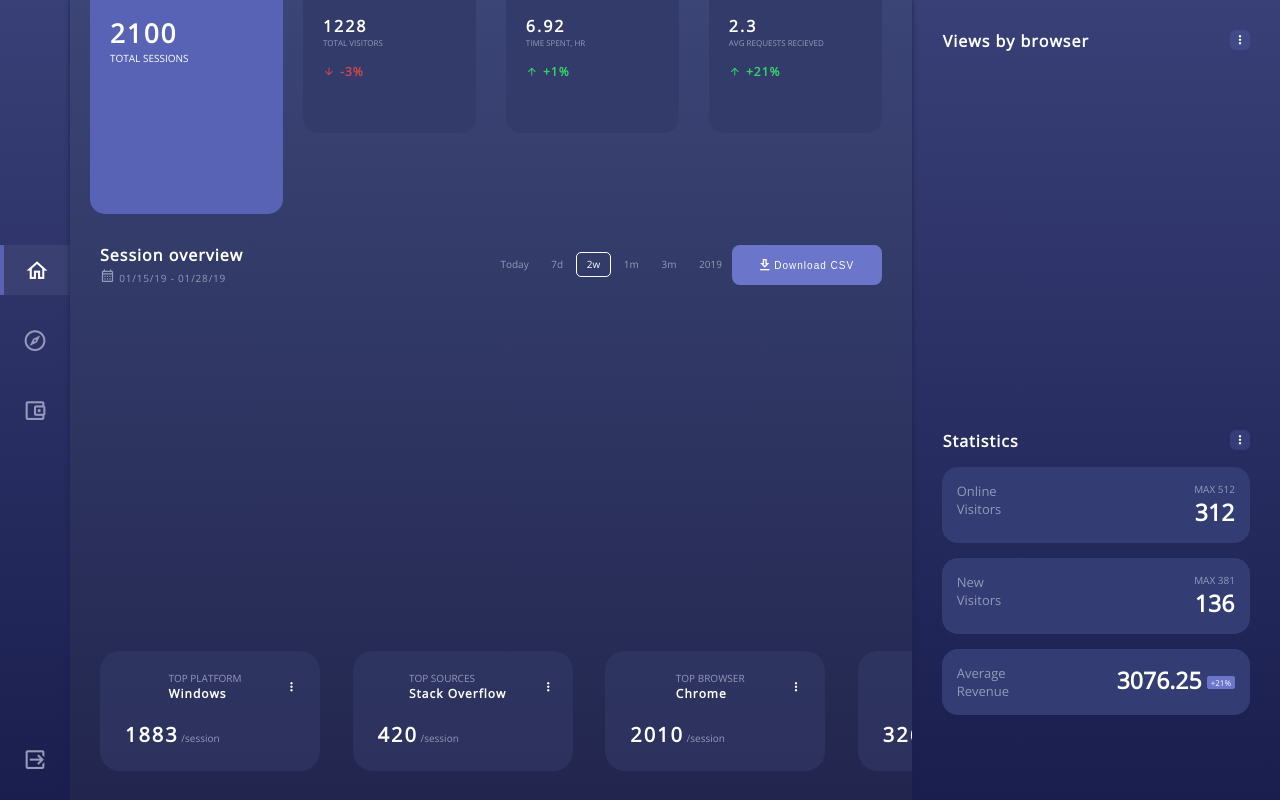
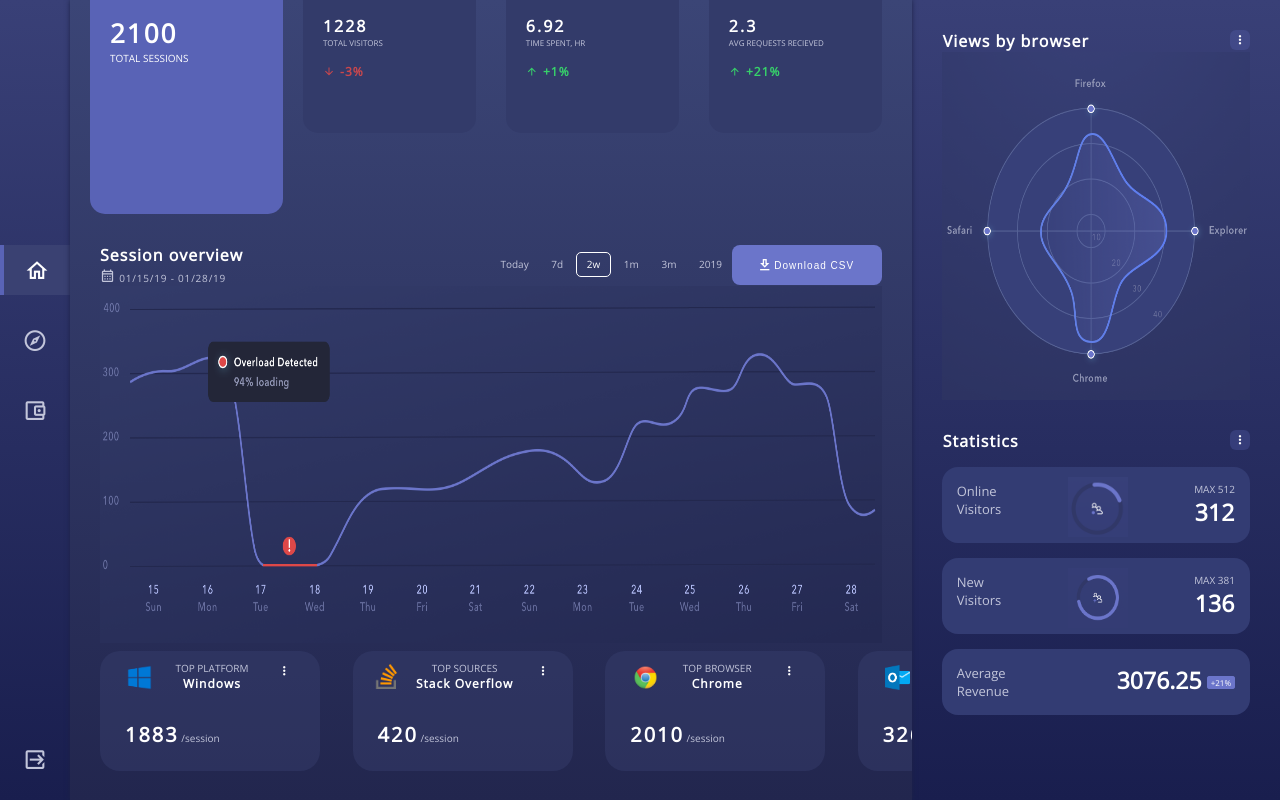
Before and after one commit to VektorTech/product-design-dashboard, a website built with webpack: page index.html in a window 1280 px wide. Built offline with nearby package versions, Linux system fonts and the light colour scheme; some icons are missing.

Commit message:
added images and improved ui layout

```diff
--- a/index.html
+++ b/index.html
@@ -105,6 +105,7 @@
                     </div>
                 </div>
                 <div class="preview-stats__graph-wrapper">
+                    <img class="preview-stats__graph" src="assets/graph1.png" alt="sessions">
                 </div>
             </div>
 
@@ -112,7 +113,9 @@
                 <ul class="card-results__scroller">
                     <div class="card-results__card">
                         <div class="card-results__top">
-                            <div class="card-results__top-section"></div>
+                            <div class="card-results__top-section">
+                                <img src="assets/ico-windows.png" alt="">
+                            </div>
                             <div class="card-results__top-section">
                                 <span class="dim caps">top platform</span><br>
                                 <h2 class="title">Windows</h2>
@@ -130,7 +133,9 @@
                     </div>
                     <div class="card-results__card">
                         <div class="card-results__top">
-                            <div class="card-results__top-section"></div>
+                            <div class="card-results__top-section">
+                                <img src="assets/ico-stackoverflow.png" alt="">
+                            </div>
                             <div class="card-results__top-section">
                                 <span class="dim caps">top sources</span><br>
                                 <h2 class="title">Stack Overflow</h2>
@@ -148,7 +153,9 @@
                     </div>
                     <div class="card-results__card">
                         <div class="card-results__top">
-                            <div class="card-results__top-section"></div>
+                            <div class="card-results__top-section">
+                                <img src="assets/ico-chrome.png" alt="">
+                            </div>
                             <div class="card-results__top-section">
                                 <span class="dim caps">top browser</span><br>
                                 <h2 class="title">Chrome</h2>
@@ -166,7 +173,9 @@
                     </div>
                     <div class="card-results__card">
                         <div class="card-results__top">
-                            <div class="card-results__top-section"></div>
+                            <div class="card-results__top-section">
+                                <img src="assets/ico-outlook.png" alt="">
+                            </div>
                             <div class="card-results__top-section">
                                 <span class="dim caps">top mailbox</span><br>
                                 <h2 class="title">Outlook</h2>
@@ -193,7 +202,9 @@
                     <h2 class="title">Views by browser</h2>
                     <i class="mdi mdi-dots-vertical"></i>
                 </div>
-                <div class="side-panel__chart"></div>
+                <div class="side-panel__chart">
+                    <img class="side-panel__chart-img" src="assets/graph2.png" alt="views">
+                </div>
             </div>
             <div class="side-panel__bottom">
                 <div class="side-panel__head">
@@ -204,14 +215,14 @@
                     <div class="side-panel__results">
                         <ul class="side-panel__list">
                             <li class="side-panel__item"><p class="dim">Online<br>Visitors</p></li>
-                            <li class="side-panel__item"> <div class="img"></div> </li>
+                            <li class="side-panel__item img"> <img src="assets/chart1.png" alt="chart"> </li>
                             <li class="side-panel__item"><p class="dim caps">max 512</p><h1>312</h1></li>
                         </ul>
                     </div>
                     <div class="side-panel__results">
                         <ul class="side-panel__list">
                             <li class="side-panel__item"><p class="dim">New<br>Visitors</p></li>
-                            <li class="side-panel__item"> <div class="img"></div> </li>
+                            <li class="side-panel__item img"> <img src="assets/chart2.png" alt="chart"> </li>
                             <li class="side-panel__item"><p class="dim caps">max 381</p><h1>136</h1></li>
                         </ul>
                     </div>
--- a/main.scss
+++ b/main.scss
@@ -90,7 +90,7 @@ ul {
 
 @include mobile{
     html, body {
-        background: -webkit-linear-gradient(bottom, $gradient-dark, $gradient-light);
+        background: -webkit-linear-gradient(bottom, $gradient-darker, $gradient-mid);
         height: auto;
     }
 
--- a/styles/_globals.scss
+++ b/styles/_globals.scss
@@ -1,4 +1,6 @@
 $gradient-dark: #191E4E;
+$gradient-darker: rgb(16, 19, 51);
+$gradient-mid: #262d5f;
 $gradient-light: #394077;
 $standard-col: #22264e;
 $standard-col2: #333b6a;
@@ -7,7 +9,7 @@ $highlight: #3a4172;
 $active: #5963b6;
 $font-col-light: #fff;
 $font-col: #fbfbfc;
-$font-col-dim: #959ab9;
+$font-col-dim: #c2c5da;
 $button-color: #6b75ca;
 
 $gap-size: 3rem;
--- a/styles/components/card-btn.scss
+++ b/styles/components/card-btn.scss
@@ -26,6 +26,18 @@
 
         & h2 {
             font-size: 1.2rem;
+        }
+    }
+
+    &__top-section {
+        width: 100%;
+        height: 100%;
+        text-align: center;
+
+        & > img {
+            width: 2.5rem;
+            height: 2.5rem;
+            margin-top: 5%;
         }
     }
 
--- a/styles/components/card.scss
+++ b/styles/components/card.scss
@@ -56,8 +56,10 @@
     }
 
     @include mobile{
+        margin-bottom: 2rem;
+
         #{$selector}__btn-cards {
-            height: 15vh;
+            height: 10rem;
             width: 35vw;
             display: inline-block;
             font-size: .8rem;
--- a/styles/layout/header.scss
+++ b/styles/layout/header.scss
@@ -36,20 +36,44 @@
     @include mobile{
         background: $standard-col;
         z-index: 1000;
-        display: inline;
+        flex-direction: row;
+        justify-content: space-evenly;
         position: fixed;
         width: 100%;
         padding: 0;
-        height: 8vh;
+        height: 5rem;
         box-shadow: 0 .05rem .5rem .02rem #111;
 
+        &__items {
+            width: 100%;
+            line-height: 5rem;
+        }
+
+        &__items:nth-child(2n-1) {
+            display: none;
+        }
+
         &__items, &__nav-items {
-            margin: 0;
+            background: none;
             display: inline;
         }
 
         &__nav {
             height: 0;
         }
+
+        &__nav-items {
+            padding: 0 5%;
+
+            &:hover {
+                background-color: transparent;
+            }
+        }
+
+        &__nav-items--active, &__nav-items:hover {
+            border-left: none;
+            background-color: none;
+            // color: $font-col-light;
+        }
     };
 }
--- a/styles/layout/section-main.scss
+++ b/styles/layout/section-main.scss
@@ -36,7 +36,7 @@
     @include mobile{
         background: none;
         box-shadow: none;
-        padding-top: 10vh;
+        padding-top: 6rem;
 
         .select-stats__area {
             height: 16vh;
--- a/styles/layout/section-mid-header.scss
+++ b/styles/layout/section-mid-header.scss
@@ -61,6 +61,16 @@
         @include button;
     }
 
+    #{$selector}__graph-wrapper {
+        height: calc(100% - 8rem);
+    }
+
+    #{$selector}__graph {
+        width: 100%;
+        height: 100%;
+        align-self: center;
+    }
+
     @include tablet {
         #{$selector}__title  {
             h2 {
@@ -75,6 +85,7 @@
     @include mobile {
         #{$selector}__header {
             padding-top: 0;
+            margin-bottom: 1rem;
         }
 
         #{$selector}__controls {
--- a/styles/layout/side-panel-bottom.scss
+++ b/styles/layout/side-panel-bottom.scss
@@ -26,8 +26,10 @@
     #{$selector}__item {
         padding: 1.5rem;
 
-        & > .img {
-        //    width: 6rem;
+        & > img {
+            margin-top: 1rem;
+            width: 6rem;
+            height: 6rem;
         }
 
         & h1 {
@@ -51,4 +53,8 @@
             margin-left: -2.5rem;
         }
     }
+
+    .img {
+        padding: 0;
+    }
 }
--- a/styles/layout/side-panel.scss
+++ b/styles/layout/side-panel.scss
@@ -39,6 +39,15 @@
     //     background: -webkit-linear-gradient(left, rgba(#000, 0), rgba($gradient-dark, 0.7));
     // }
 
+    &__chart {
+        height: calc(100% - 5rem);
+    }
+
+    &__chart-img {
+        width: 100%;
+        height: 100%;
+    }
+
     &__bottom {
         @include bottom('.side-panel');
     }
@@ -47,6 +56,7 @@
         padding: 0 $gap-size-m;
         background: none;
         &__head {
+            margin: 1rem 0;
             padding-top: 0;
         }
     }
```
Also changed, not shown: assets/chart1.png (added), assets/chart2.png (added), assets/graph1.png (added), assets/graph2.png (added), assets/ico-chrome.png (added), assets/ico-outlook.png (added), assets/ico-stackoverflow.png (added), assets/ico-windows.png (added).
